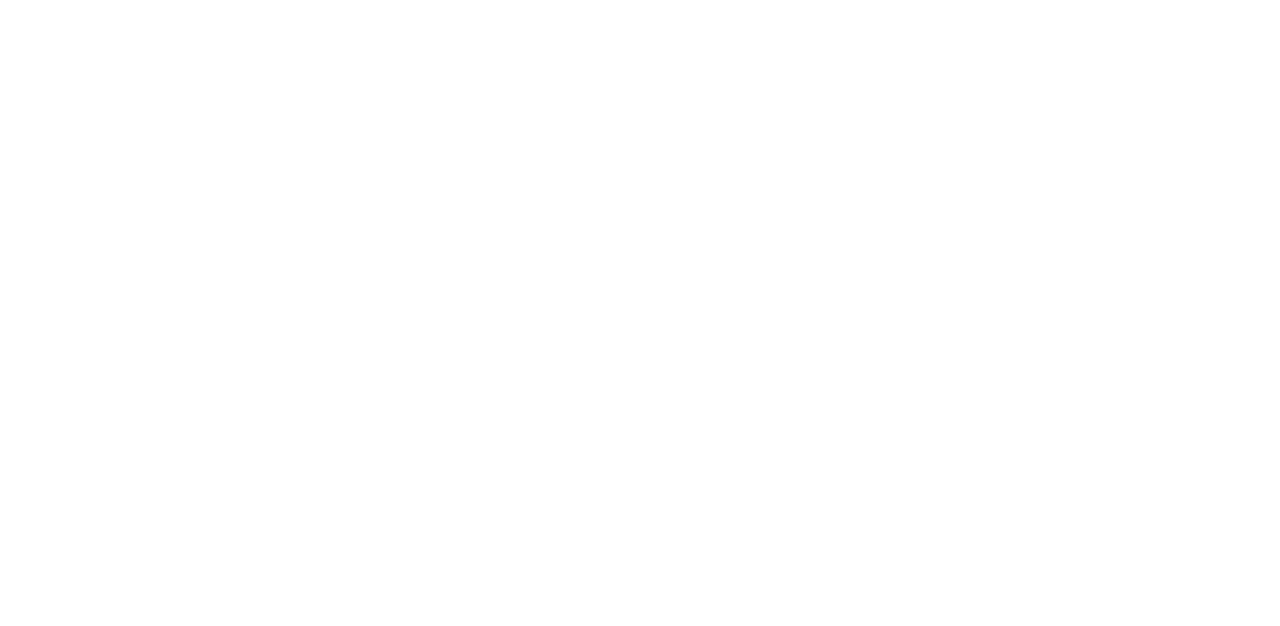
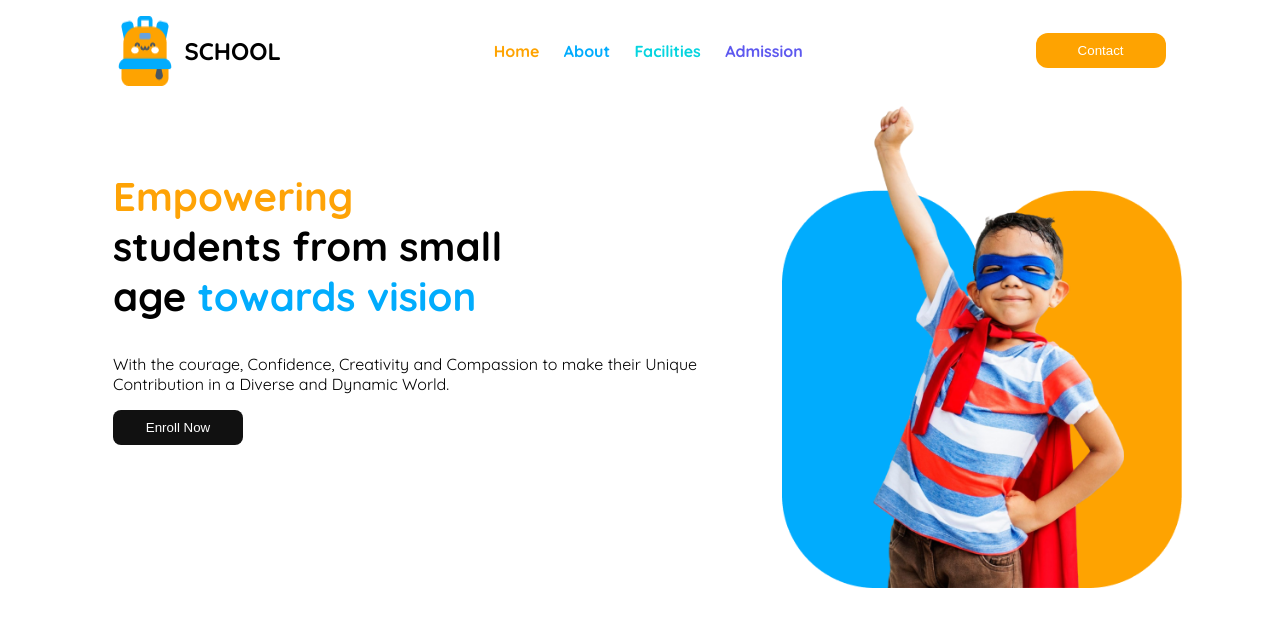
Before and after one commit to Raihan-17/assaignment02-ph, a plain HTML site: page index.html in a window 1280 px wide. Drawn offline with Linux system fonts and the light colour scheme.

Commit message:
first night gone

```diff
--- a/assaig02/style.css
+++ b/assaig02/style.css
@@ -0,0 +1,83 @@
+.work-sans-sand {
+  font-family: "quicksand", serif;
+  font-optical-sizing: auto;
+  font-weight: <weight>;
+  font-style: normal;
+}
+
+.nav{
+    display: flex;
+    justify-content: space-around;
+    align-items: center;
+    margin-top: 16px;
+
+}
+.nav1{
+    display: flex;
+}
+#scl{margin-left: 8px;}
+
+.nav-link1{
+   text-decoration: none;
+   margin-right: 20px;
+   font-weight: 700;
+   color: rgb(254, 163, 1);
+}
+.nav-link2{
+    text-decoration: none;
+    margin-right: 20px;
+    font-weight: 700;
+    color: rgb(1, 172, 253);
+ }
+ .nav-link3{
+    text-decoration: none;
+    margin-right: 20px;
+    font-weight: 700;
+    color: rgb(5, 212, 223);
+ }
+ .nav-link4{
+    text-decoration: none;
+    margin-right: 20px;
+    font-weight: 700;
+    color: rgb(93, 88, 239);
+ }
+.nav-btn{
+    border-radius: 12px;
+    background: rgb(254, 163, 1);
+    padding: 10px;
+    width: 130px;
+    border: none;
+    color: white;
+}
+
+.kid{
+    margin: 12px 90px 12px 90px;
+    display: flex;
+    flex-direction: row-reverse;
+}
+#kid-paragraph{
+
+    margin-top: 40px;
+    margin-left: 15px;
+}
+#empow{
+    font-size: 2.5rem;
+}
+#kid-img{
+    width: 400px;
+}
+#kid-hclr{
+     color: hsla(38,99%,51%,1);
+}
+
+#kid-hclr2{
+    color: rgb(1, 172, 253); ;
+}
+#kid-btn{
+    border-radius: 8px;
+    background:  rgb(17, 17, 17);;
+    padding: 10px;
+    width: 130px;
+    border: none;
+    color: white;
+}
--- a/index.html
+++ b/index.html
@@ -4,8 +4,42 @@
     <meta charset="UTF-8">
     <meta name="viewport" content="width=device-width, initial-scale=1.0">
     <title>Kids School</title>
+    <style>
+        @import url('https://fonts.googleapis.com/css2?family=Fira+Sans:ital,wght@0,100;0,200;0,300;0,400;0,500;0,600;0,700;0,800;0,900;1,100;1,200;1,300;1,400;1,500;1,600;1,700;1,800;1,900&family=Open+Sans:ital,wght@0,300..800;1,300..800&family=Poppins:ital,wght@0,100;0,200;0,300;0,400;0,500;0,600;0,700;0,800;0,900;1,100;1,200;1,300;1,400;1,500;1,600;1,700;1,800;1,900&family=Quicksand:wght@300..700&family=Work+Sans:ital,wght@0,100..900;1,100..900&display=swap');
+        </style>
+<link rel="stylesheet" href="/assaig02/style.css">
 </head>
-<body>
+<body class="work-sans-sand ">
+    <header>
+<nav class="nav">
+
+    <div class="nav1">
+        <img src="./assets/logo.png" alt="">
+        <h2 id="scl">SCHOOL</h2>
+    </div>
+    <div class="nav-link">
+        <a class="nav-link1" href="">Home</a>
+        <a class="nav-link2"href="">About</a>
+        <a class="nav-link3"href="">Facilities</a>
+        <a class="nav-link4"href="">Admission</a>
+    </div>
+    <div >
+        <button class="nav-btn">Contact</button>
+    </div>
+</nav>
+ <section class="kid">
+    <div >
+        <img id="kid-img" src="/assets/hero-kids.png" alt="">
+    </div>
+    <div id="kid-paragraph">
+        <h1 id="empow"> <span id="kid-hclr">Empowering</span> <br> students from small <br> age <span id="kid-hclr2">towards vision</span></h1>
+        <p>With the courage, Confidence, Creativity and Compassion to make their Unique Contribution in a Diverse and Dynamic World.</p>
+        <button id="kid-btn"> Enroll Now</button>
+    </div>
+
+ </section>
+
+    </header>
 
 </body>
 </html>
```
Also changed, not shown: assets/bg.png (added), assets/dribble.png (added), assets/elementary.png (added), assets/fb.png (added), assets/google+.png (added), assets/hero-kids.png (added), assets/kinder.png (added), assets/logo.png (added), assets/middle.png (added), assets/story-1.png (added), assets/story-2.png (added), assets/story-3.png (added), assets/story-4.png (added), assets/story-5.png (added), 1 more files.
